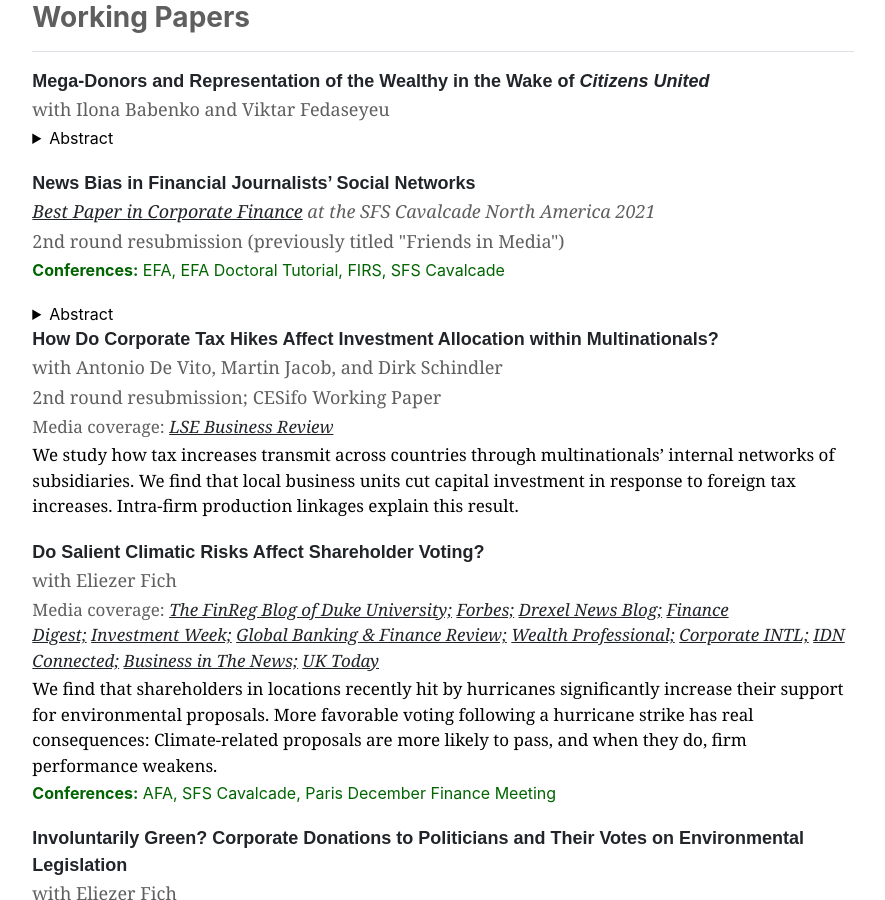
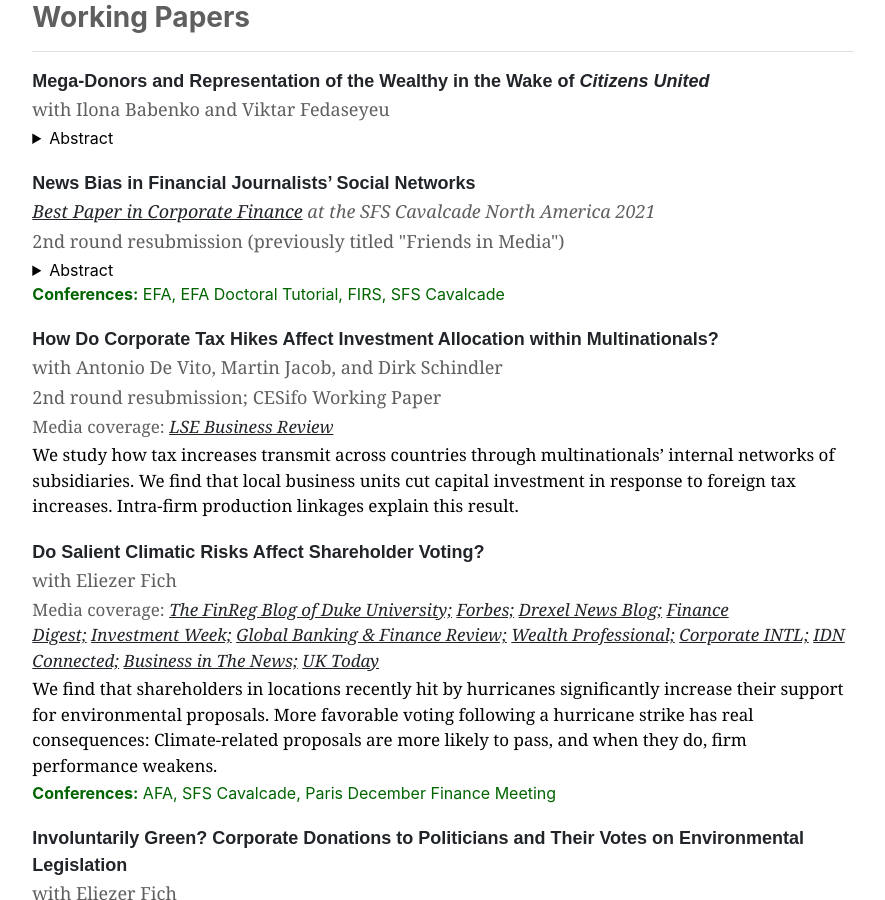
Before and after one commit to guosongxu/guosongxu.github.io, a Jekyll site: the page built from index.md, in a window 1280 px wide and 900 px high, scrolled down 1130 px. Shown: the whole window, without its empty margins (197-1082 px from the left). Built offline with Jekyll 4.4.1, drawn with Linux system fonts in a browser that asks for light colours.

Commit message:
Update home.html

```diff
--- a/_layouts/home.html
+++ b/_layouts/home.html
@@ -46,15 +46,15 @@ layout: default
     <p style="font-family:arial, 'MS Sans Serif', arial;font-size:18px;margin-bottom:1px;margin-top:20px;"><a rel="noreferrer noopener" aria-label=" (opens in a new tab)" href="https://papers.ssrn.com/sol3/papers.cfm?abstract_id=3189273" target="_blank" style="text-decoration:none;"><strong>News Bias in Financial Journalists’ Social Networks</strong></a></p>
     <p style="font-family:georgia;font-size:18px;margin-bottom:3px;color:#605F5F"><em><a rel="noreferrer noopener" href="http://sfs.org/cavalcade-best-paper-in-corporate-finance/" target="_blank">Best Paper in Corporate Finance</a> at the SFS Cavalcade North America 2021</em></p>
     <p style="font-family:georgia;font-size:18px;margin-bottom:3px;color:#605F5F">2nd round resubmission (previously titled "Friends in Media")</p>
-    <p style="font-size:16px;margin-bottom:20px;color:#006400"><strong>Conferences:</strong> EFA, EFA Doctoral Tutorial, FIRS, SFS Cavalcade</p>
     <details>
       <summary>Abstract</summary>
       <p>
         Connected financial journalists—those with working relationships, common school ties, or social media connections to company management—show a marked favorable bias in their news stories. These journalists are more likely to quote connected executives, include more ambiguous language, and portray other firms in the same social network more positively. Journalists’ bias has implications for both capital market outcomes and the journalists’ careers. I find that articles by connected journalists are associated with higher market prices upon news announcement and long-term price reversion. Connected M&A articles are correlated with increased bid competition, deal premiums, and termination rates. Moreover, connected journalists are more likely to leave journalism and join their associated industries in the long run. Taken together, the evidence suggests that financial journalists’ personal networks promote news bias and hinder the efficient dissemination of information.
       </p>
     </details>
+    <p style="font-size:16px;margin-bottom:3px;color:#006400"><strong>Conferences:</strong> EFA, EFA Doctoral Tutorial, FIRS, SFS Cavalcade</p>
 
-    <p style="font-family:arial, 'MS Sans Serif', arial;font-size:18px;margin-bottom:1px;"><a rel="noreferrer noopener" aria-label=" (opens in a new tab)" href="https://papers.ssrn.com/sol3/papers.cfm?abstract_id=3643481" target="_blank" style="text-decoration:none;"><strong>How Do Corporate Tax Hikes Affect Investment Allocation within Multinationals?</strong></a></p>
+    <p style="font-family:arial, 'MS Sans Serif', arial;font-size:18px;margin-bottom:1px;margin-top:20px;"><a rel="noreferrer noopener" aria-label=" (opens in a new tab)" href="https://papers.ssrn.com/sol3/papers.cfm?abstract_id=3643481" target="_blank" style="text-decoration:none;"><strong>How Do Corporate Tax Hikes Affect Investment Allocation within Multinationals?</strong></a></p>
     <p style="font-family:georgia;font-size:18px;margin-bottom:3px;color:#605F5F">with Antonio De Vito, Martin Jacob, and Dirk Schindler</p>
     <p style="font-family:georgia;font-size:18px;margin-bottom:3px;color:#605F5F">2nd round resubmission; CESifo Working Paper</p>
     <p style="font-family:georgia;font-size:17px;margin-bottom:3px;color:#605F5F">Media coverage:&nbsp;<em><a rel="noreferrer noopener" href="https://blogs.lse.ac.uk/businessreview/2020/09/01/the-impact-of-austerity-policies-in-a-country-can-be-felt-across-its-borders/" target="_blank">LSE Business Review</a></em> </p>
```
